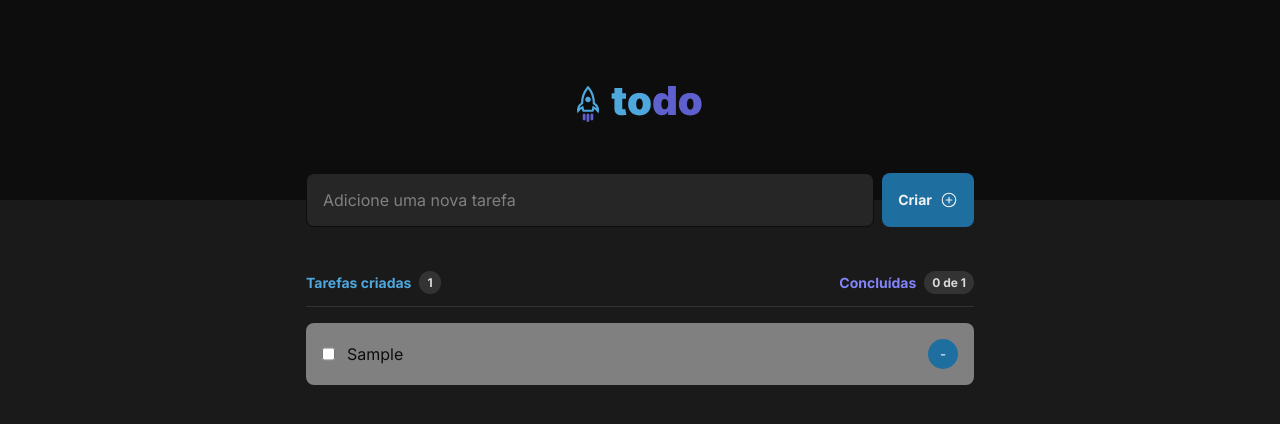
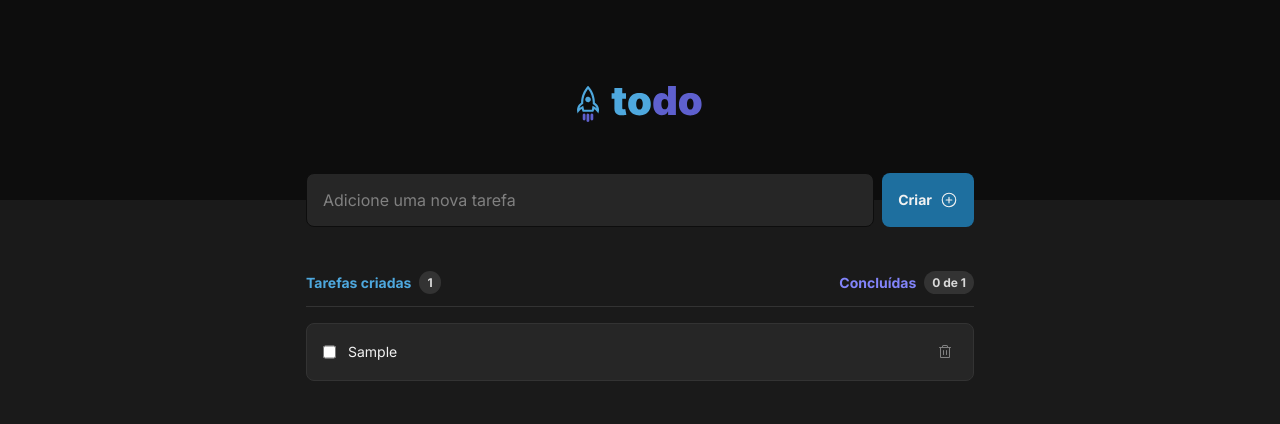
Before and after one commit to netoudi/ignite-reactjs-challenge-01, a React (Vite) app: page / in a window 1280 px wide. Both pictures are taken after typing "Sample" into the empty fields and a click on the button "Criar". Shown: the top 424 px of the page. Built offline with nearby package versions, Linux system fonts and the light colour scheme.

Commit message:
refactor: update style to todo list

```diff
--- a/src/components/TodoList/TodoList.module.css
+++ b/src/components/TodoList/TodoList.module.css
@@ -3,13 +3,14 @@
 }
 
 .todoItem {
-  background: var(--gray-300);
+  background: var(--gray-500);
+  border: 1px solid var(--gray-400);
   border-radius: 8px;
   display: flex;
   flex-direction: row;
   justify-content: space-between;
   align-items: center;
-  gap: 1rem;
+  gap: 0.75rem;
   padding: 1rem;
 }
 
@@ -24,23 +25,39 @@
 
 .todoItem label {
   font-family: Inter, sans-serif;
-  font-size: 1rem;
-  color: var(--gray-700);
+  font-size: 0.875rem;
+  line-height: 140%;
+  color: var(--gray-100);
 }
 
 .todoItem input[type='checkbox']:checked + label {
   text-decoration: line-through;
+  color: var(--gray-300);
 }
 
 .todoItem button {
-  width: 30px;
-  height: 30px;
-  border-radius: 100%;
-  background: var(--primary-dark);
+  all: unset;
   border: none;
   color: white;
   display: flex;
   justify-content: center;
   align-items: center;
   line-height: 0;
+  cursor: pointer;
+  border-radius: 4px;
+  padding: 0.25rem;
 }
+
+.todoItem button > svg {
+  color: var(--gray-300);
+}
+
+.todoItem button:focus,
+.todoItem button:hover {
+  background: var(--gray-400);
+}
+
+.todoItem button:focus > svg,
+.todoItem button:hover > svg {
+  color: var(--danger);
+}
--- a/src/components/TodoList/index.tsx
+++ b/src/components/TodoList/index.tsx
@@ -1,3 +1,4 @@
+import { Trash } from '@phosphor-icons/react';
 import { Empty } from '@app/components/Empty';
 import { Task } from '@app/utils/models.ts';
 import styles from './TodoList.module.css';
@@ -23,7 +24,11 @@ export function TodoList({ tasks, completeTask, deleteTask }: TodoListProps) {
             <input id={item.id} type="checkbox" onClick={() => completeTask(item.id)} />
             <label htmlFor={item.id}>{item.description}</label>
           </div>
-          <button onClick={() => deleteTask(item.id)}>-</button>
+          <div>
+            <button onClick={() => deleteTask(item.id)}>
+              <Trash size={16} />
+            </button>
+          </div>
         </div>
       ))}
     </div>
```
